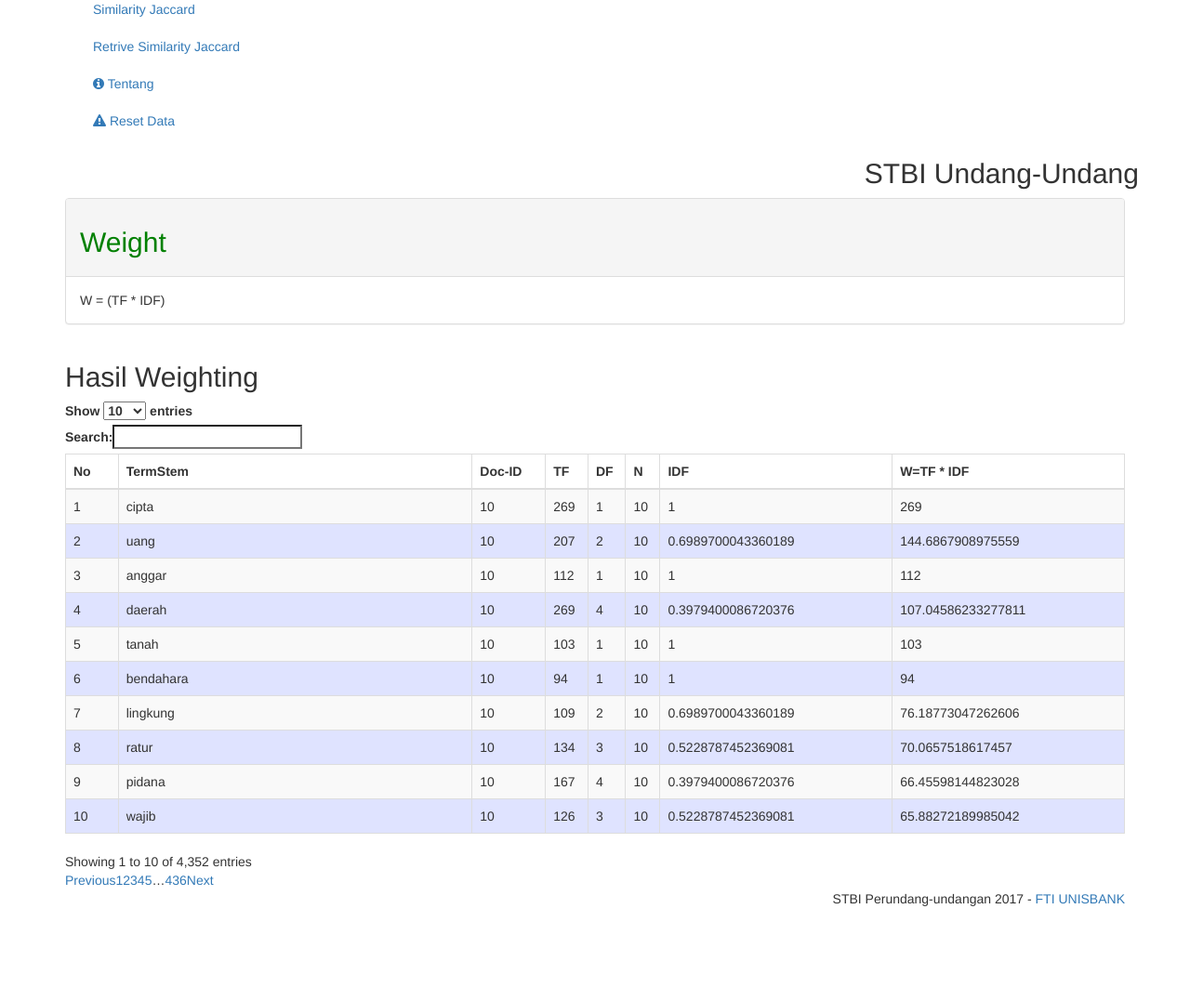
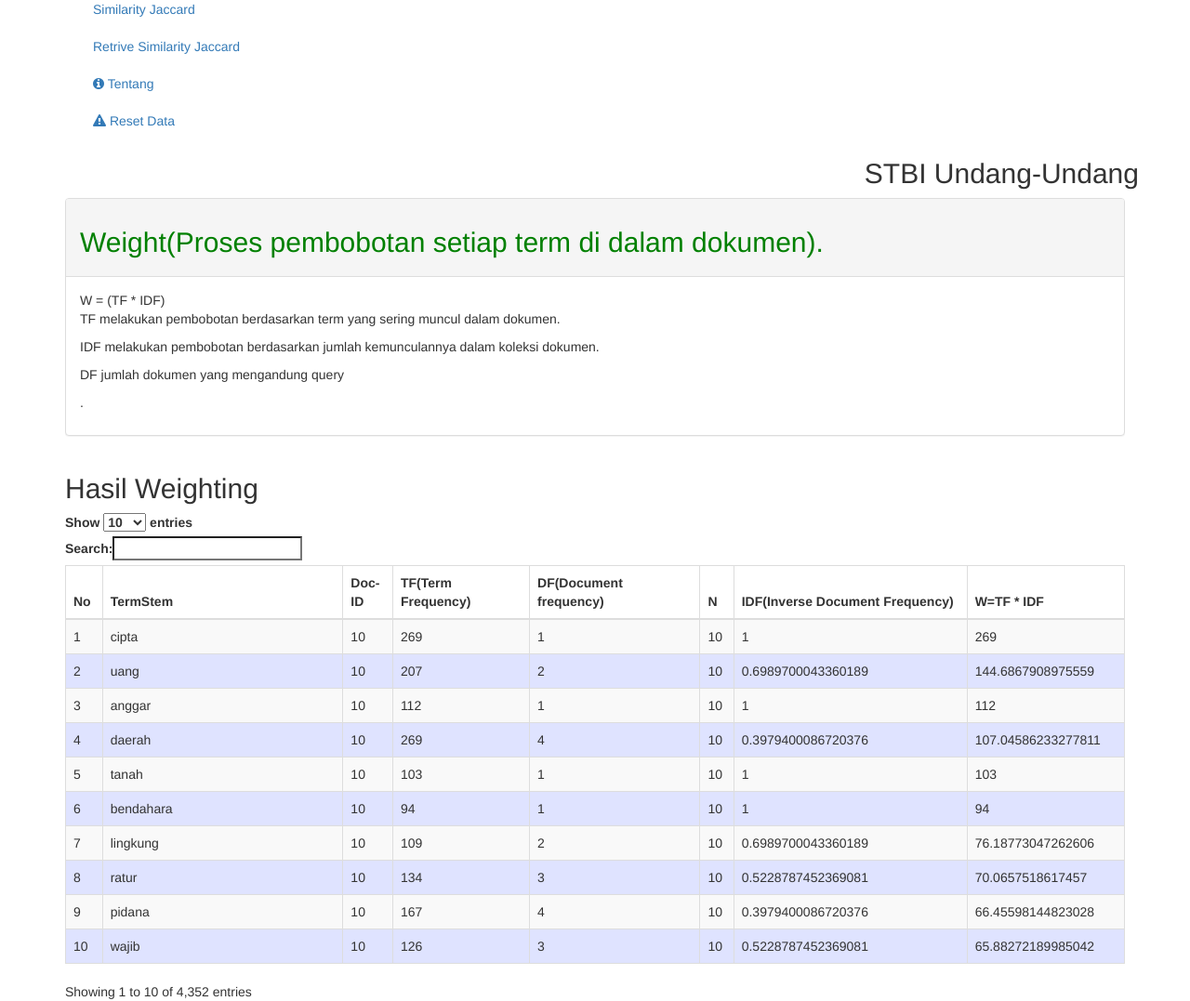
Before and after one commit to afandiwawa/stbiafandi, a PHP site: page /index.php?link=tf_x_idf in a window 1280 px wide. Shown: the part 700-1777 px from the top of the page at 93% size. Before the commit the page ends 1675 px from the top, so only its background shows below. Run offline with PHP 8.4, Linux system fonts and the light colour scheme; data comes from the database, SQL or seed files in the repository; some libraries are stand-ins or nearby versions.

Commit message:
Add files via upload

```diff
--- a/halaman/documentfreq.php
+++ b/halaman/documentfreq.php
@@ -8,7 +8,7 @@
         </h4>
       </div>
       <div id="collapse1" class="panel-collapse">
-        <div class="panel-body">Document Frequency.
+        <div class="panel-body">Document Frequency.  (jumlah kali setiap istilah muncul dalam koleksi dokumen).
         </div>
       </div>
     </div>
@@ -28,8 +28,8 @@
                 <th>No</th>
                 <th>TermStem</th>
                 <th>Doc-ID</th>
-                <th>TF</th>
-                <th>DF</th>
+                <th>TF(Term frequency)</th>
+                <th>DF(Document frequency)</th>
               </tr>
             </thead>
             <tbody>
--- a/halaman/hasilstemming.php
+++ b/halaman/hasilstemming.php
@@ -10,6 +10,7 @@
           <div id="collapse1" class="panel-collapse">
             <div class="panel-body">Proses untuk menemukan kata dasar dari sebuah kata. Dengan cara menghilangkan semua imbuhan (affixes) baik yang terdiri dari awalan (prefixes), sisipan (infixes), akhiran
 (suffixes) dan confixes (kombinasi dari awalan dan akhiran) pada kata turunan.
+<p>Metode TF(Term frequency) adalah merupakan suatu metode pembobotan.</p>
  </div>
           </div>
         </div>
@@ -27,7 +28,6 @@
         $result = mysqli_query($koneksi,"SELECT * FROM tb_proses");
         $warna = "#DFE3FF";
         ?>
-        ?>
         <div class="table-responsive">
           <table id="datatable" class="table table-striped table-bordered table-hover">
             <thead>
@@ -36,7 +36,7 @@
                 <th>Term</th>
                 <th>TermStem</th>
                 <th>Doc-ID</th>
-                <th>TF</th>
+                <th>TF(Term Frequency)</th>
               </tr>
             </thead>
                   <tbody>
--- a/halaman/rweight.php
+++ b/halaman/rweight.php
@@ -43,10 +43,10 @@
                 <th>No</th>
                 <th>TermStem</th>
                 <th>Doc-ID</th>
-                <th>TF</th>
-                <th>DF</th>
+                <th>TF(Term Frequency)</th>
+                <th>DF(Document frequency</th>
                 <th>N</th>
-                <th>IDF</th>
+                <th>IDF(Inverse Document Frequency)</th>
                 <th>W=TF * IDF</th>
               </tr>
             </thead>
--- a/halaman/tf_x_idf.php
+++ b/halaman/tf_x_idf.php
@@ -4,11 +4,14 @@
         <div class="panel panel-default">
           <div class="panel-heading">
             <h4 class="panel-title">
-              <a data-toggle="collapse" data-parent="#accordion" href="#collapse1"><h2 style="color: green">Weight</h2></a>
+              <a data-toggle="collapse" data-parent="#accordion" href="#collapse1"><h2 style="color: green">Weight(Proses pembobotan setiap term di dalam dokumen).</h2></a>
             </h4>
           </div>
           <div id="collapse1" class="panel-collapse">
             <div class="panel-body">W = (TF * IDF)
+			<P>TF melakukan pembobotan berdasarkan term yang sering muncul dalam dokumen.<P/>
+			<P>IDF melakukan pembobotan berdasarkan jumlah kemunculannya dalam koleksi dokumen.<P/>
+			<P>DF jumlah dokumen yang mengandung query<P/>.
  </div>
           </div>
         </div>
@@ -28,10 +31,10 @@
                 <th>No</th>
                 <th>TermStem</th>
                 <th>Doc-ID</th>
-                <th>TF</th>
-                <th>DF</th>
+                <th>TF(Term Frequency)</th>
+                <th>DF(Document frequency)</th>
                 <th>N</th>
-                <th>IDF</th>
+                <th>IDF(Inverse Document Frequency)</th>
                 <th>W=TF * IDF</th>
               </tr>
             </thead>
```
Also changed, not shown: halaman/inversdocfreq.php (+5 -4 lines).
